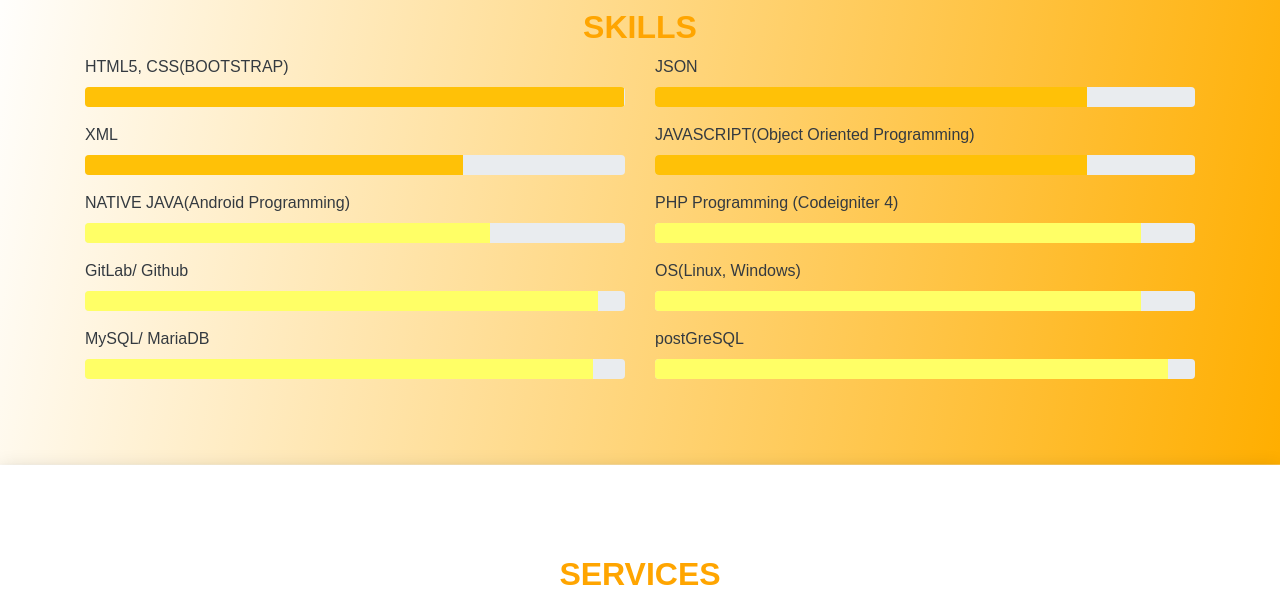
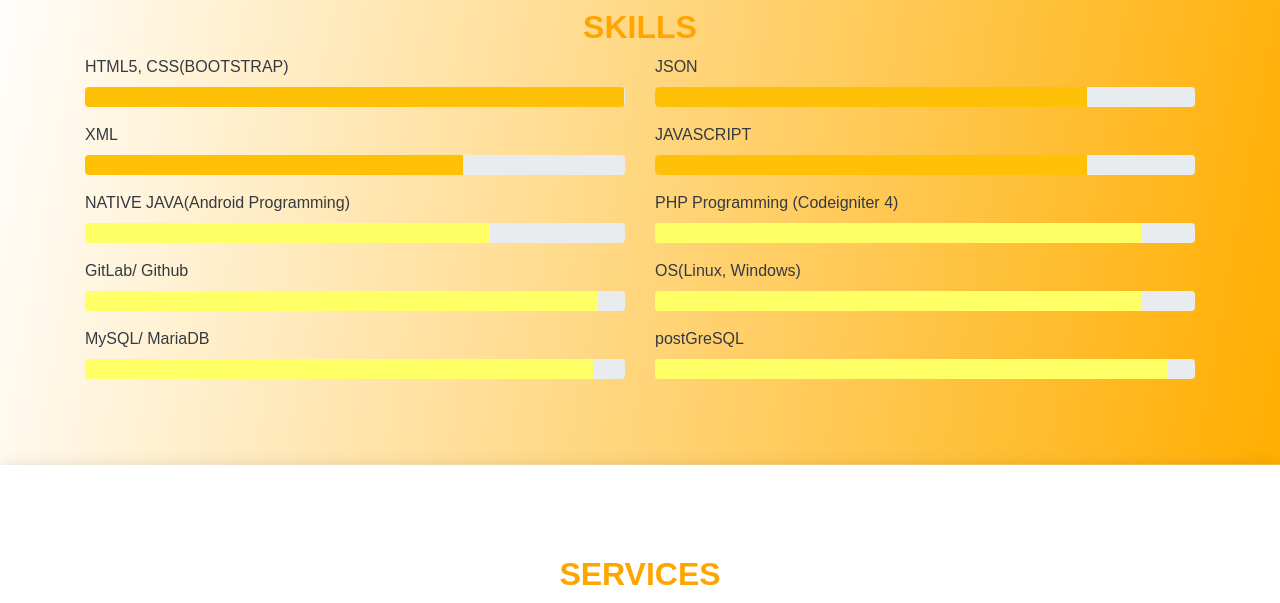
Before and after one commit to bedsongultom/bedsongultom.github.io, a plain HTML site: page index.html in a window 1280 px wide. Shown: the part 1440-2043 px from the top of the page. Drawn offline with nearby package versions, Linux system fonts and the light colour scheme; some packages are replaced by stand-ins of ours; a script that the page names is missing; a web font is replaced by a local one.

Commit message:
Update index.html

```diff
--- a/index.html
+++ b/index.html
@@ -196,7 +196,7 @@
 
 				            <div class="col-md-6">
 				                <div class="form-group">
-				                    <label for="form_lastname" class="text-dark">JAVASCRIPT(Object Oriented Programming)</label>
+				                    <label for="form_lastname" class="text-dark">JAVASCRIPT</label>
 				                    <div class="progress " style="height: 20px;">
 	  <div class="progress-bar bg-warning" role="progressbar" style="width: 80%;" aria-valuenow="25" aria-valuemin="0" aria-valuemax="100"></div>
 	</div>
```
